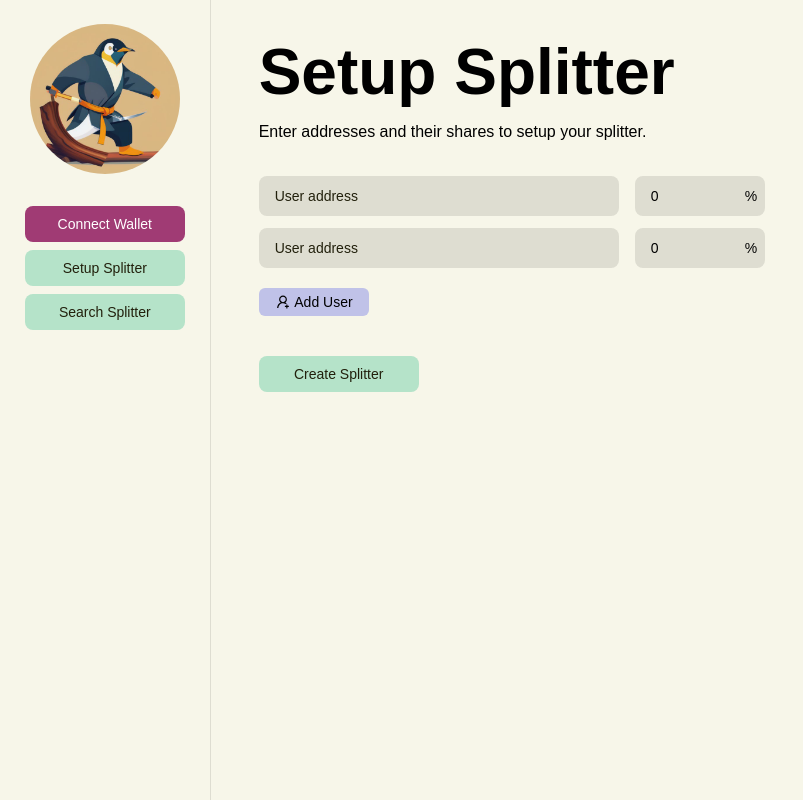
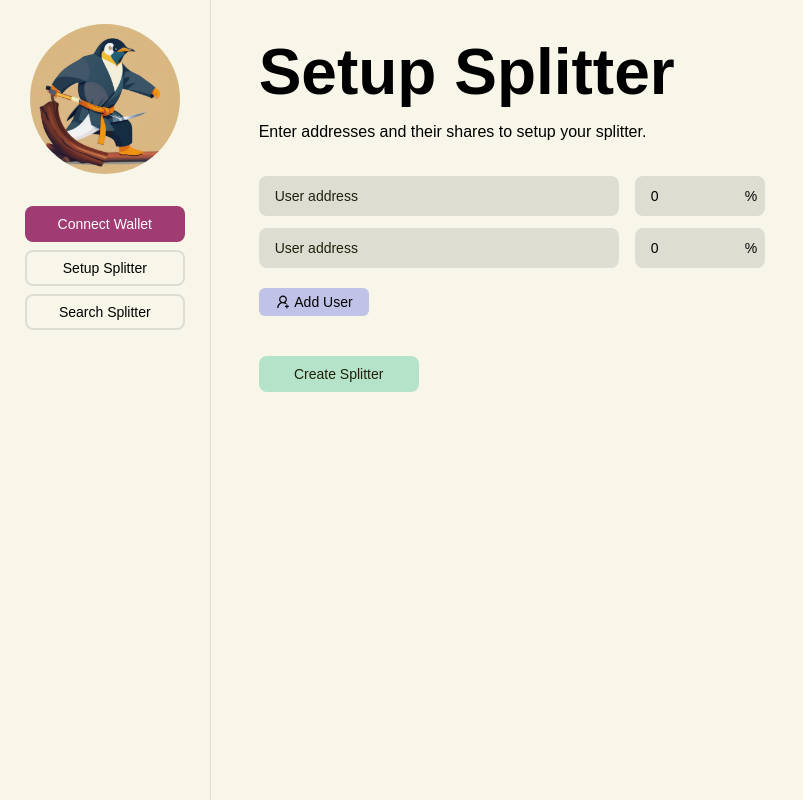
Before and after one commit to SoroSplits/sorosplits-ui, a Next.js app: page /splitter/setup in a window 1280 px wide. Shown: the whole page, without its empty margins (0-803 px from the left). Built offline with nearby package versions, Linux system fonts and the light colour scheme.

Commit message:
Update navigation buttons

```diff
--- a/components/button.tsx
+++ b/components/button.tsx
@@ -1,7 +1,7 @@
 import { useMemo } from "react"
 import { clsx } from 'clsx'
 
-type ButtonType = "wallet" | "primary" | "secondary"
+type ButtonType = "wallet" | "primary" | "secondary" | "outline"
 
 interface ButtonProps {
   text: string
@@ -17,7 +17,9 @@ const Button = ({ text, onClick, type }: ButtonProps) => {
       case "primary":
         return "bg-primary text-text hover:bg-primary-dark"
       case "secondary":
-        return "bg-secondary text-text"
+        return "bg-secondary"
+      case "outline":
+        return "bg-transparent border-2 border-background-dark hover:bg-background-dark"
     }
   }, [type])
 
--- a/components/sidebar.tsx
+++ b/components/sidebar.tsx
@@ -49,11 +49,11 @@ const Sidebar = () => {
       />
 
       <Link href="/splitter/setup">
-        <Button text="Setup Splitter" onClick={() => {}} type="primary" />
+        <Button text="Setup Splitter" onClick={() => {}} type="outline" />
       </Link>
 
       <Link href="/splitter/search">
-        <Button text="Search Splitter" onClick={() => {}} type="primary" />
+        <Button text="Search Splitter" onClick={() => {}} type="outline" />
       </Link>
     </div>
   )
```
